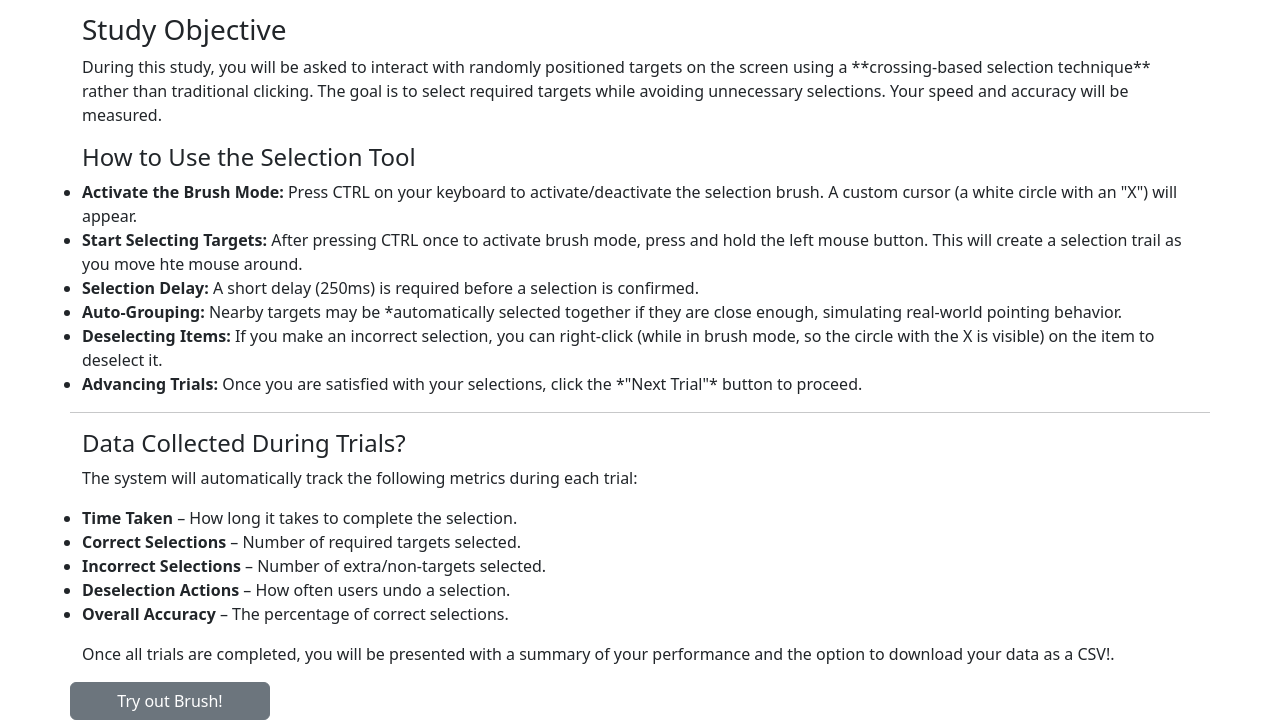
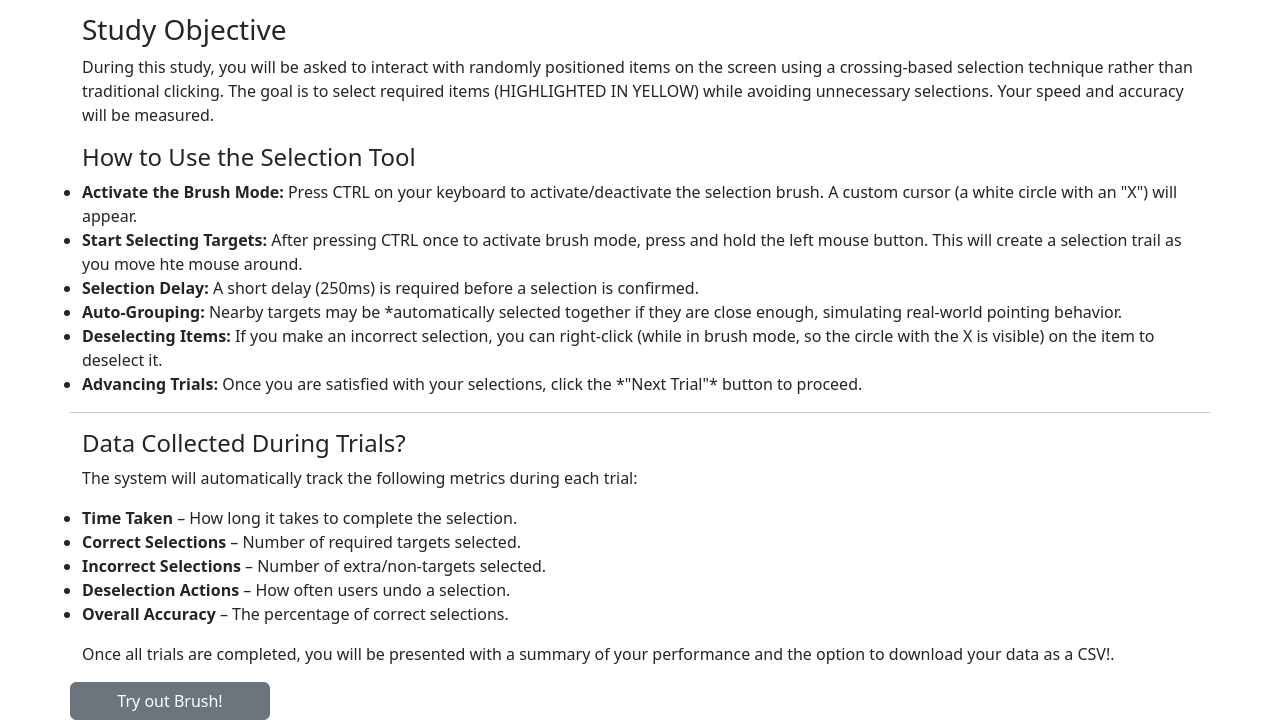
Before and after one commit to gpmorales/CS-385, a website: page Midterm/TrailBrushSelector/html/instructions.html in a window 1280 px wide. Shown: the part 138-858 px from the top of the page. Drawn offline with nearby package versions, Linux system fonts and the light colour scheme.

Commit message:
Instruction cleanup

```diff
--- a/Midterm/TrailBrushSelector/html/instructions.html
+++ b/Midterm/TrailBrushSelector/html/instructions.html
@@ -18,8 +18,8 @@
                 </p>
                 <h3>Study Objective</h3>
                 <p>
-                    During this study, you will be asked to interact with randomly positioned targets on the screen using a **crossing-based selection technique** rather than traditional clicking.
-                    The goal is to select required targets while avoiding unnecessary selections. Your speed and accuracy will be measured.
+                    During this study, you will be asked to interact with randomly positioned items on the screen using a crossing-based selection technique rather than traditional clicking.
+                    The goal is to select required items (HIGHLIGHTED IN YELLOW) while avoiding unnecessary selections. Your speed and accuracy will be measured.
                 </p>
 
                 <h4>How to Use the Selection Tool</h4>
```
Also changed, not shown: Midterm/TrailBrushSelector/html/introduction.html (+3 -3 lines), 2 other files.
